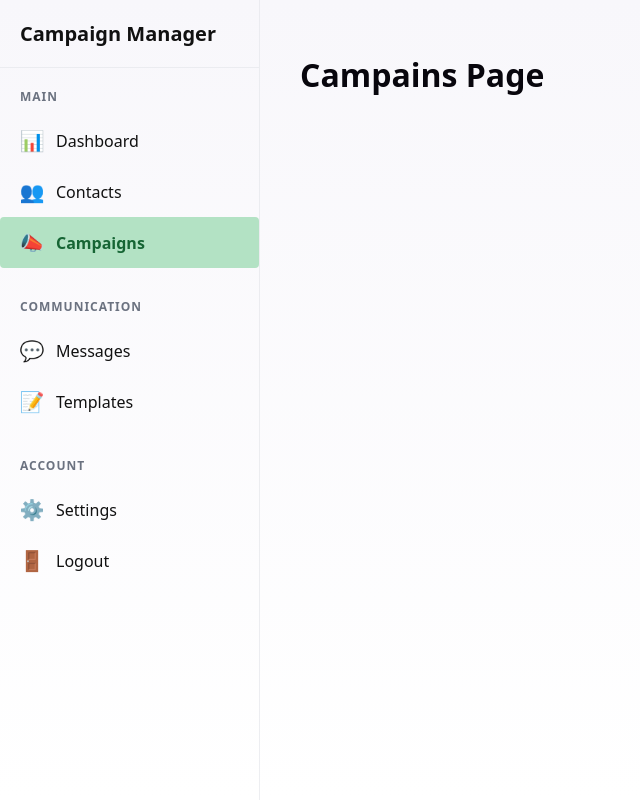
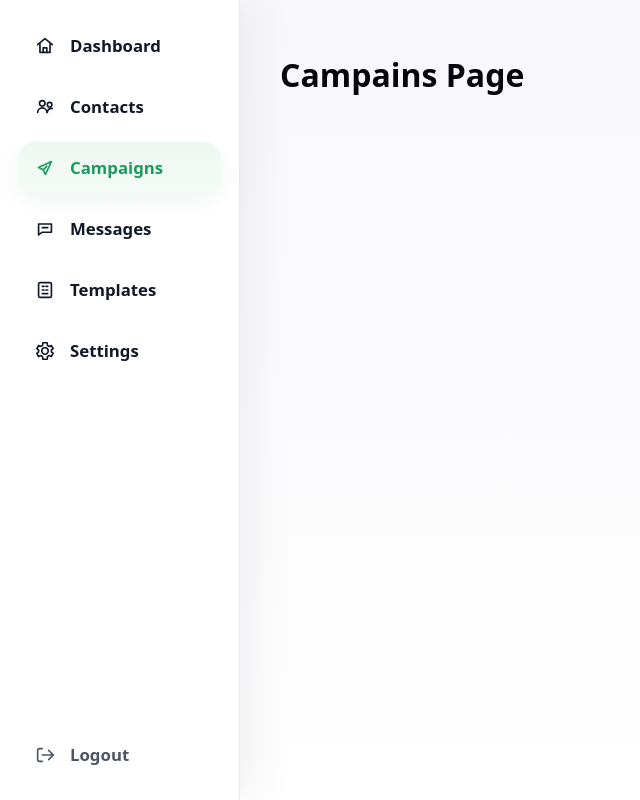
Before and after one commit to kdkaanev/whatsapp_sender, a Vue app in the folder frontend/: page /campaigns in a window 1280 px wide. Shown: the whole page, without its empty margins (0-640 px from the left). Built offline with nearby package versions, Linux system fonts and the light colour scheme; no server answers.

Commit message:
feat: restyle sidebar navigation

```diff
--- a/frontend/src/components/SideBar.vue
+++ b/frontend/src/components/SideBar.vue
@@ -13,88 +13,111 @@ const logout = () => {
 
 <template>
     <aside class="sidebar">
-        <div class="sidebar-header">
-            <h2>Campaign Manager</h2>
-        </div>
-
         <nav class="sidebar-nav">
-            <div class="nav-section">
-                <h3 class="nav-title">Main</h3>
             <ul class="nav-list">
                 <li>
-                        <RouterLink to="/" class="nav-item">
-                            <span class="nav-icon">📊</span>
+                    <RouterLink to="/" class="nav-item" exact-active-class="is-active">
+                        <span class="nav-icon" aria-hidden="true">
+                            <svg viewBox="0 0 24 24" fill="none">
+                                <path d="M4 10.5L12 4l8 6.5" />
+                                <path d="M6.5 9.5V19h11V9.5" />
+                                <path d="M10 19v-5h4v5" />
+                            </svg>
+                        </span>
                         <span class="nav-text">Dashboard</span>
                     </RouterLink>
                 </li>
                 <li>
-                        <RouterLink to="/contacts" class="nav-item">
-                            <span class="nav-icon">👥</span>
+                    <RouterLink to="/contacts" class="nav-item" exact-active-class="is-active">
+                        <span class="nav-icon" aria-hidden="true">
+                            <svg viewBox="0 0 24 24" fill="none">
+                                <path d="M9 11a3 3 0 1 0 0-6 3 3 0 0 0 0 6Z" />
+                                <path d="M4 18a5 5 0 0 1 10 0" />
+                                <path d="M17 12a2.5 2.5 0 1 0 0-5 2.5 2.5 0 0 0 0 5Z" />
+                                <path d="M14.5 18a4.5 4.5 0 0 1 5.5-4.4" />
+                            </svg>
+                        </span>
                         <span class="nav-text">Contacts</span>
                     </RouterLink>
                 </li>
                 <li>
-                        <RouterLink to="/campaigns" class="nav-item">
-                            <span class="nav-icon">📣</span>
+                    <RouterLink to="/campaigns" class="nav-item" exact-active-class="is-active">
+                        <span class="nav-icon" aria-hidden="true">
+                            <svg viewBox="0 0 24 24" fill="none">
+                                <path d="M5 11.5 19 5l-6.5 14-2.5-5-5-2.5Z" />
+                                <path d="m10 14 4-4" />
+                            </svg>
+                        </span>
                         <span class="nav-text">Campaigns</span>
                     </RouterLink>
                 </li>
-                </ul>
-            </div>
-
-            <div class="nav-section">
-                <h3 class="nav-title">Communication</h3>
-                <ul class="nav-list">
                 <li>
-                        <RouterLink to="/messages" class="nav-item">
-                            <span class="nav-icon">💬</span>
+                    <RouterLink to="/messages" class="nav-item" exact-active-class="is-active">
+                        <span class="nav-icon" aria-hidden="true">
+                            <svg viewBox="0 0 24 24" fill="none">
+                                <path d="M5 6.5h14v9H9l-4 3v-12Z" />
+                                <path d="M9 10.5h6" />
+                            </svg>
+                        </span>
                         <span class="nav-text">Messages</span>
                     </RouterLink>
                 </li>
                 <li>
-                        <RouterLink to="/templates" class="nav-item">
-                            <span class="nav-icon">📝</span>
+                    <RouterLink to="/templates" class="nav-item" exact-active-class="is-active">
+                        <span class="nav-icon" aria-hidden="true">
+                            <svg viewBox="0 0 24 24" fill="none">
+                                <rect x="5" y="4" width="14" height="16" rx="1.5" />
+                                <path d="M9 8h2" />
+                                <path d="M13 8h2" />
+                                <path d="M9 12h2" />
+                                <path d="M13 12h2" />
+                                <path d="M9 16h6" />
+                            </svg>
+                        </span>
                         <span class="nav-text">Templates</span>
                     </RouterLink>
                 </li>
-                </ul>
-            </div>
-
-            <div class="nav-section">
-                <h3 class="nav-title">Account</h3>
-                <ul class="nav-list">
                 <li>
-                        <RouterLink to="/settings" class="nav-item">
-                            <span class="nav-icon">⚙️</span>
+                    <RouterLink to="/settings" class="nav-item" exact-active-class="is-active">
+                        <span class="nav-icon" aria-hidden="true">
+                            <svg viewBox="0 0 24 24" fill="none">
+                                <path d="M12 8.5a3.5 3.5 0 1 0 0 7 3.5 3.5 0 0 0 0-7Z" />
+                                <path d="M19 12a7 7 0 0 0-.1-1l2-1.6-2-3.4-2.5 1a7.4 7.4 0 0 0-1.7-1L14.4 3h-4.8l-.3 3a7.4 7.4 0 0 0-1.7 1l-2.5-1-2 3.4 2 1.6a7 7 0 0 0 0 2l-2 1.6 2 3.4 2.5-1a7.4 7.4 0 0 0 1.7 1l.3 3h4.8l.3-3a7.4 7.4 0 0 0 1.7-1l2.5 1 2-3.4-2-1.6c.1-.3.1-.7.1-1Z" />
+                            </svg>
+                        </span>
                         <span class="nav-text">Settings</span>
                     </RouterLink>
                 </li>
-                    <li>
-                        <button @click="logout" class="nav-item logout-btn">
-                            <span class="nav-icon">🚪</span>
+            </ul>
+
+            <button @click="logout" class="nav-item logout-btn" type="button">
+                <span class="nav-icon" aria-hidden="true">
+                    <svg viewBox="0 0 24 24" fill="none">
+                        <path d="M9 5H6a2 2 0 0 0-2 2v10a2 2 0 0 0 2 2h3" />
+                        <path d="M16 17l5-5-5-5" />
+                        <path d="M21 12H9" />
+                    </svg>
+                </span>
                 <span class="nav-text">Logout</span>
             </button>
-                    </li>
-                </ul>
-            </div>
         </nav>
     </aside>
 </template>
 
 <style scoped>
 .sidebar {
-    width: 260px;
+    width: 240px;
     height: 100vh;
-    background: transparent;
-    color: #111111;
-    padding: 0;
+    background: #ffffff;
+    color: #1f2937;
+    padding: 20px 18px;
     position: sticky;
     top: 0;
     overflow-y: auto;
-    box-shadow: none;
+    box-shadow: 18px 0 40px rgba(15, 23, 42, 0.05);
     z-index: 100;
     flex: 0 0 auto;
-    border-right: 1px solid rgba(229, 231, 235, 0.7);
+    border-right: 1px solid rgba(226, 232, 240, 0.9);
 }
 
 @media (max-width: 1023px) {
@@ -103,80 +126,68 @@ const logout = () => {
     }
 }
 
-.sidebar-header {
-    padding: 20px;
-    border-bottom: 1px solid rgba(229, 231, 235, 0.7);
-}
-
-.sidebar-header h2 {
-    margin: 0;
-    font-size: 1.25rem;
-    font-weight: 700;
-    color: #111111;
-}
-
 .sidebar-nav {
-    padding: 20px 0;
-}
-
-.nav-section {
-    margin-bottom: 30px;
-}
-
-.nav-title {
-    padding: 0 20px;
-    margin: 0 0 10px 0;
-    font-size: 0.75rem;
-    font-weight: bold;
-    text-transform: uppercase;
-    letter-spacing: 1px;
-    color: #6b7280;
+    min-height: 100%;
+    display: flex;
+    flex-direction: column;
+    gap: 16px;
 }
 
 .nav-list {
     list-style: none;
     padding: 0;
     margin: 0;
+    display: grid;
+    gap: 10px;
 }
 
 .nav-item {
     display: flex;
     align-items: center;
-    gap: 12px;
-    padding: 12px 20px;
-    color: #111111;
+    gap: 14px;
+    padding: 14px 16px;
+    color: #111827;
     text-decoration: none;
-    transition: all 0.3s ease;
-    border-left: 3px solid transparent;
+    transition: background-color 0.2s ease, color 0.2s ease, box-shadow 0.2s ease;
     background-color: transparent;
     border: none;
     cursor: pointer;
     width: 100%;
     text-align: left;
-    font-size: 1rem;
+    font-size: 1.05rem;
+    font-weight: 600;
     font-family: inherit;
-    border-radius: 4px;
+    border-radius: 16px;
 }
 
 .nav-item:hover {
-    background-color:#b3e2c4 ;
-    border-left-color: #b3e2c4;
-    padding-left: 17px;
+    background: #f4f7fb;
 }
 
-.nav-item.router-link-active {
-    background-color: #b3e2c4;
-    border-left-color: #b3e2c4;
-    color: #166534;
+.nav-item.is-active {
+    background: linear-gradient(180deg, #eef8f1 0%, #f4fbf6 100%);
+    color: #1b9a5d;
     font-weight: 700;
+    box-shadow: 0 8px 20px rgba(27, 154, 93, 0.08);
 }
 
 .nav-icon {
-    font-size: 1.25rem;
     display: inline-flex;
     align-items: center;
     justify-content: center;
-    width: 24px;
+    width: 22px;
+    height: 22px;
+    color: inherit;
+    flex: 0 0 auto;
+}
+
+.nav-icon svg {
+    width: 100%;
+    height: 100%;
+    stroke: currentColor;
+    stroke-width: 1.8;
+    stroke-linecap: round;
+    stroke-linejoin: round;
 }
 
 .nav-text {
@@ -184,11 +195,12 @@ const logout = () => {
 }
 
 .logout-btn {
-    color: #111111;
+    margin-top: auto;
+    color: #4b5563;
 }
 
 .logout-btn:hover {
-    background-color: #f3f4f6;
+    background: #f8fafc;
 }
 
 /* Scrollbar styling */
```
Lines whose indentation alone changed are shown as unchanged.
